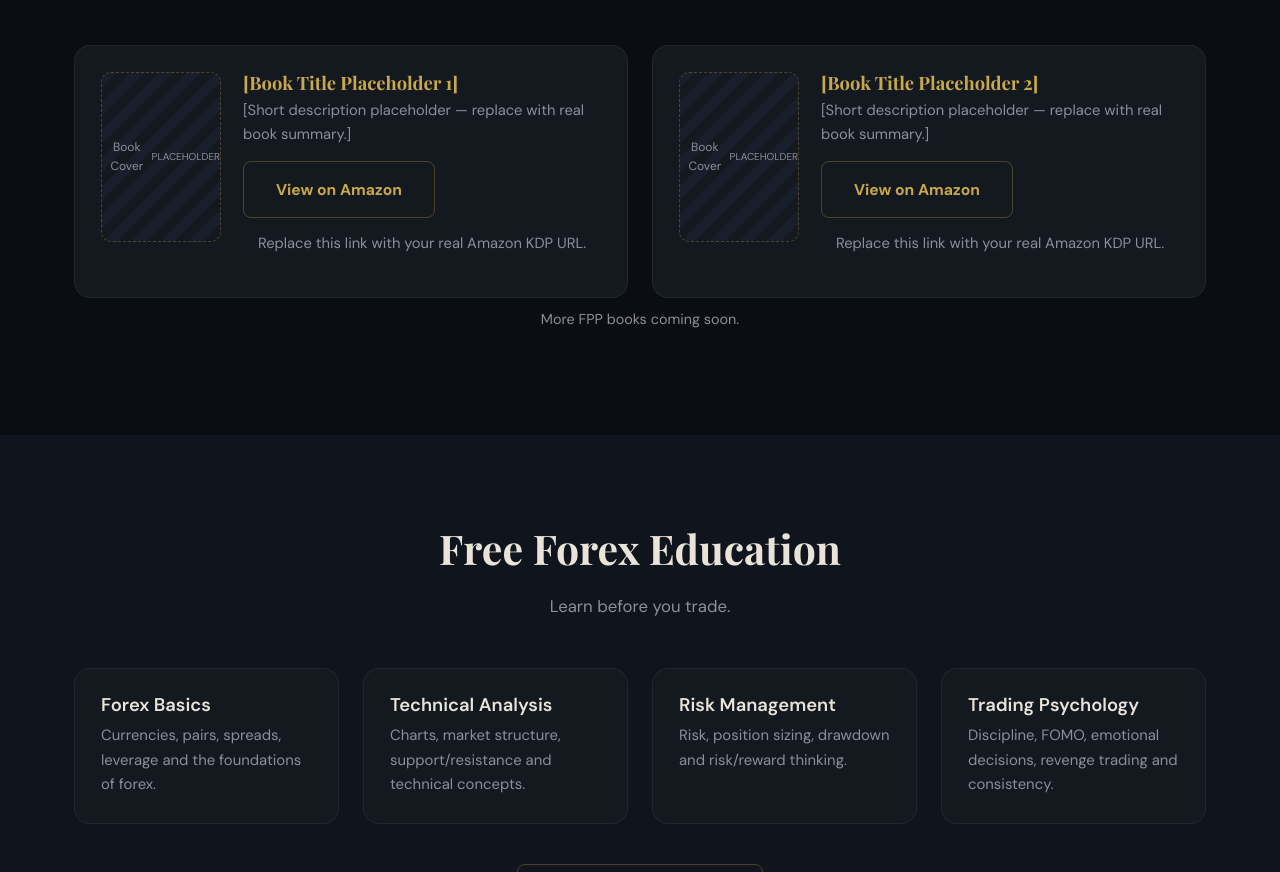
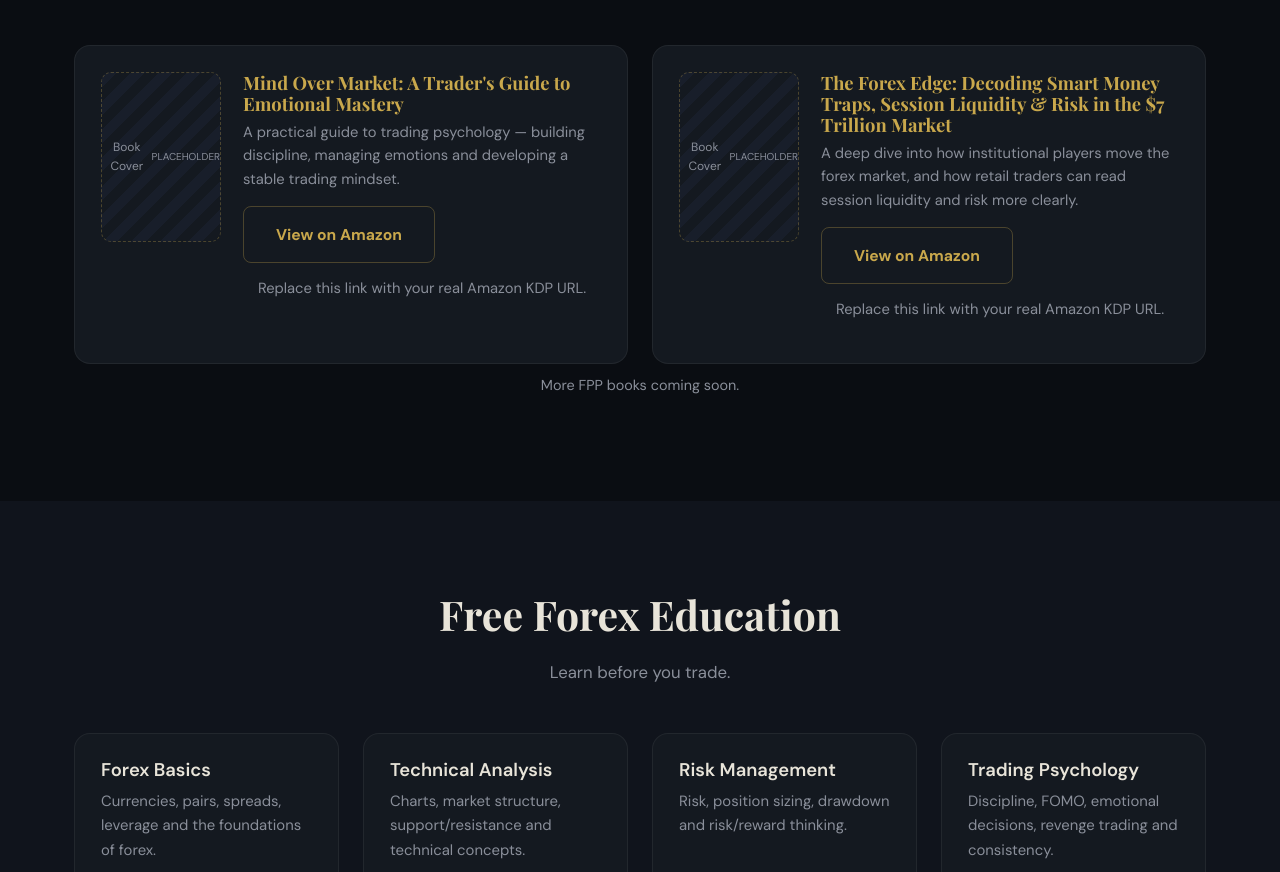
Before and after one commit to tammykanwar-svg/tammykanwar-svg.github.io, a plain HTML site: page index.html in a window 1280 px wide. Shown: the part 2725-3597 px from the top of the page. Drawn offline with nearby package versions, Linux system fonts and the light colour scheme.

Commit message:
index.html

```diff
--- a/index.html
+++ b/index.html
@@ -677,9 +677,9 @@
       <article class="book-card">
         <div class="book-cover placeholder-fill" aria-hidden="true">Book Cover<br><small>PLACEHOLDER</small></div>
         <div class="book-info">
-          <h3>[Book Title Placeholder 1]</h3>
-          <p>[Short description placeholder — replace with real book summary.]</p>
-          <a href="#" class="btn btn-outline">View on Amazon</a>
+          <h3>Mind Over Market: A Trader's Guide to Emotional Mastery</h3>
+<p>A practical guide to trading psychology — building discipline, managing emotions and developing a stable trading mindset.</p>
+<a href="https://www.amazon.com/dp/B0H225D6PL" class="btn btn-outline" target="_blank" rel="noopener">View on Amazon</a>
           <p class="fine-print">Replace this link with your real Amazon KDP URL.</p>
         </div>
       </article>
@@ -688,9 +688,9 @@
       <article class="book-card">
         <div class="book-cover placeholder-fill" aria-hidden="true">Book Cover<br><small>PLACEHOLDER</small></div>
         <div class="book-info">
-          <h3>[Book Title Placeholder 2]</h3>
-          <p>[Short description placeholder — replace with real book summary.]</p>
-          <a href="#" class="btn btn-outline">View on Amazon</a>
+          <h3>The Forex Edge: Decoding Smart Money Traps, Session Liquidity &amp; Risk in the $7 Trillion Market</h3>
+<p>A deep dive into how institutional players move the forex market, and how retail traders can read session liquidity and risk more clearly.</p>
+<a href="https://www.amazon.com/dp/B0HG7WMZ7Z" class="btn btn-outline" target="_blank" rel="noopener">View on Amazon</a>
           <p class="fine-print">Replace this link with your real Amazon KDP URL.</p>
         </div>
       </article>
```
